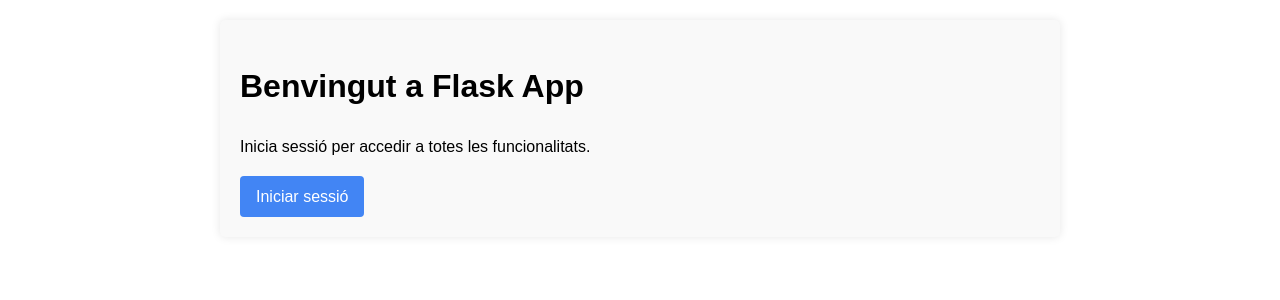
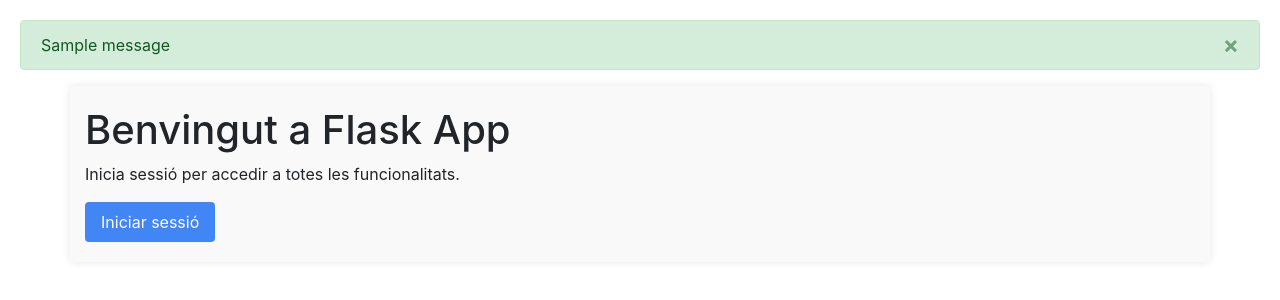
Before and after one commit to pablofc18/TFG-PabloFC, a Python web app: template APPWITHFLASK/templates/home.html in a window 1280 px wide. Shown: the top 300 px of the page. Run offline with Jinja, Linux system fonts and the light colour scheme; the template is opened without the code that fills it, so the values that code supplies are empty; one stand-in notice (Sample message) is shown; some libraries are stand-ins or nearby versions.

Commit message:
flash msg in home

```diff
--- a/APPWITHFLASK/templates/home.html
+++ b/APPWITHFLASK/templates/home.html
@@ -34,6 +34,24 @@
     </style>
 </head>
 <body>
+    <!-- Show flash() msgs -->
+    <link rel="stylesheet" href="https://stackpath.bootstrapcdn.com/bootstrap/4.5.2/css/bootstrap.min.css">
+    {% with messages = get_flashed_messages(with_categories=true) %}
+        {% if messages %}
+            {% for category, message in messages %}
+                <div class="alert alert-{{ category }} alert-dismissible fade show">
+                {{ message }}
+                    <button type="button" class="close" data-dismiss="alert" aria-label="Cerrar">
+                    <span aria-hidden="true">&times;</span>
+                    </button>
+                </div>
+            {% endfor %}
+        {% endif %}
+    {% endwith %}
+    <script src="https://code.jquery.com/jquery-3.5.1.slim.min.js"></script>
+    <script src="https://cdn.jsdelivr.net/npm/bootstrap@4.5.2/dist/js/bootstrap.bundle.min.js"></script>
+    <!---->
+
     <div class="container">
         {% if user %}
             <h1>Benvingut, {{ user.name }}!</h1>
```
